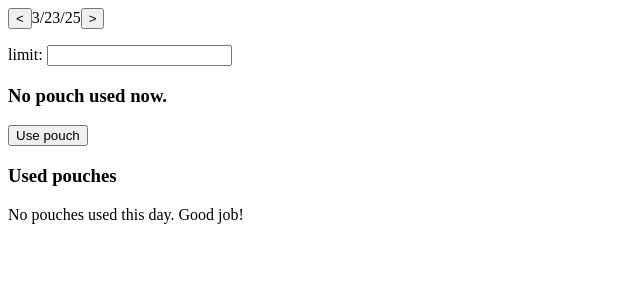
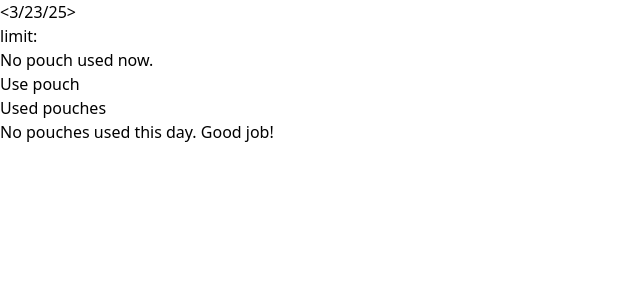
Before and after one commit to bartoszOsn/nicotine-quit-helper, an Angular app: page / in a window 1280 px wide. Shown: the top 300 px of the page, without its empty margins (0-640 px from the left). Built offline with nearby package versions, Linux system fonts and the light colour scheme.

Commit message:
install tailwind

```diff
--- a/package.json
+++ b/package.json
@@ -19,7 +19,10 @@
 		"@angular/platform-browser": "^19.2.0",
 		"@angular/platform-browser-dynamic": "^19.2.0",
 		"@angular/router": "^19.2.0",
+		"@tailwindcss/postcss": "^4.0.17",
+		"postcss": "^8.5.3",
 		"rxjs": "~7.8.0",
+		"tailwindcss": "^4.0.17",
 		"tslib": "^2.3.0",
 		"zone.js": "~0.15.0"
 	},
--- a/src/styles.scss
+++ b/src/styles.scss
@@ -1 +1,2 @@
-/* You can add global styles to this file, and also import other style files */
+@import "tailwindcss";
+@import "theme";
--- /dev/null
+++ b/src/theme.scss
@@ -0,0 +1,10 @@
+@mixin color-alias($name, $color) {
+  $shades: 50, 100, 200, 300, 400, 500, 600, 700, 800, 900, 950;
+  @theme {
+    @each $shade in $shades {
+      --color-#{$name}-#{$shade}: var(--color-#{$color}-#{$shade});
+    }
+  }
+}
+
+@include color-alias('primary', 'red');
```
Also changed, not shown: .postcssrc.json (added), 1 other file (tests, documents, lock files or other folders).
